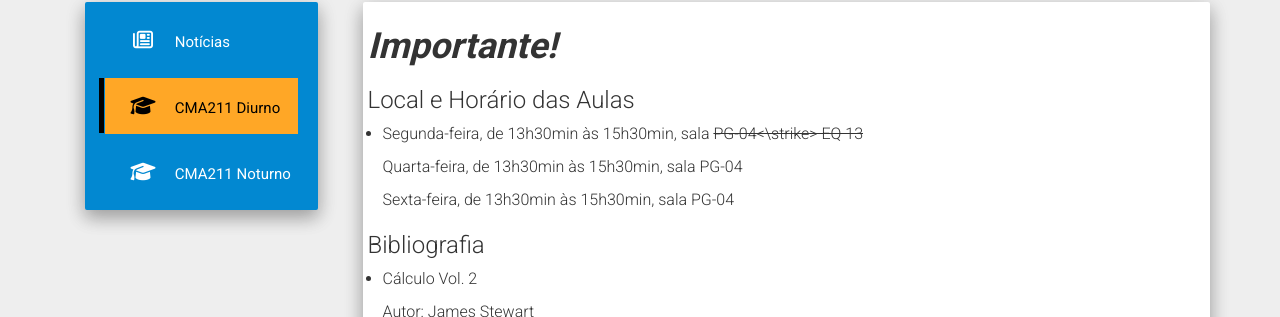
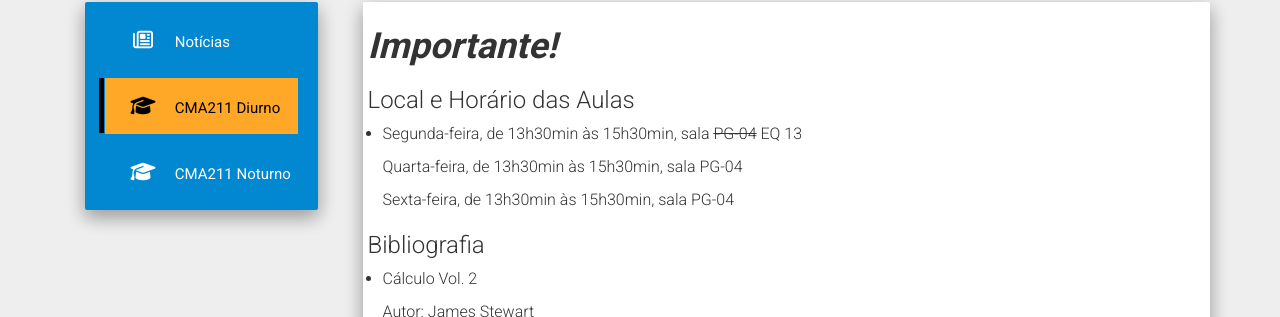
Before and after one commit to chunggnuhc/chunggnuhc.github.io, a Jekyll site: the page built from CMA211AD-Calc2-2sem2018.md, in a window 1280 px wide and 900 px high. Shown: the part 233-550 px from the top of the window. Built offline with Jekyll 4.4.1, drawn with Linux system fonts in a browser that asks for light colours; nearby versions of some CDN libraries.

Commit message:
Update CMA211AD-Calc2-2sem2018.md

```diff
--- a/CMA211AD-Calc2-2sem2018.md
+++ b/CMA211AD-Calc2-2sem2018.md
@@ -6,7 +6,7 @@ permalink: /CMA211AD-Calc2-2sem2018/
 <h1><b><i>Importante!</i></b></h1>
 
 <h3>Local e Horário das Aulas</h3>
-- Segunda-feira, de 13h30min às 15h30min, sala <strike>PG-04<\strike> EQ 13
+- Segunda-feira, de 13h30min às 15h30min, sala <strike>PG-04</strike> EQ 13
 
   Quarta-feira, de 13h30min às 15h30min, sala PG-04
 
```
